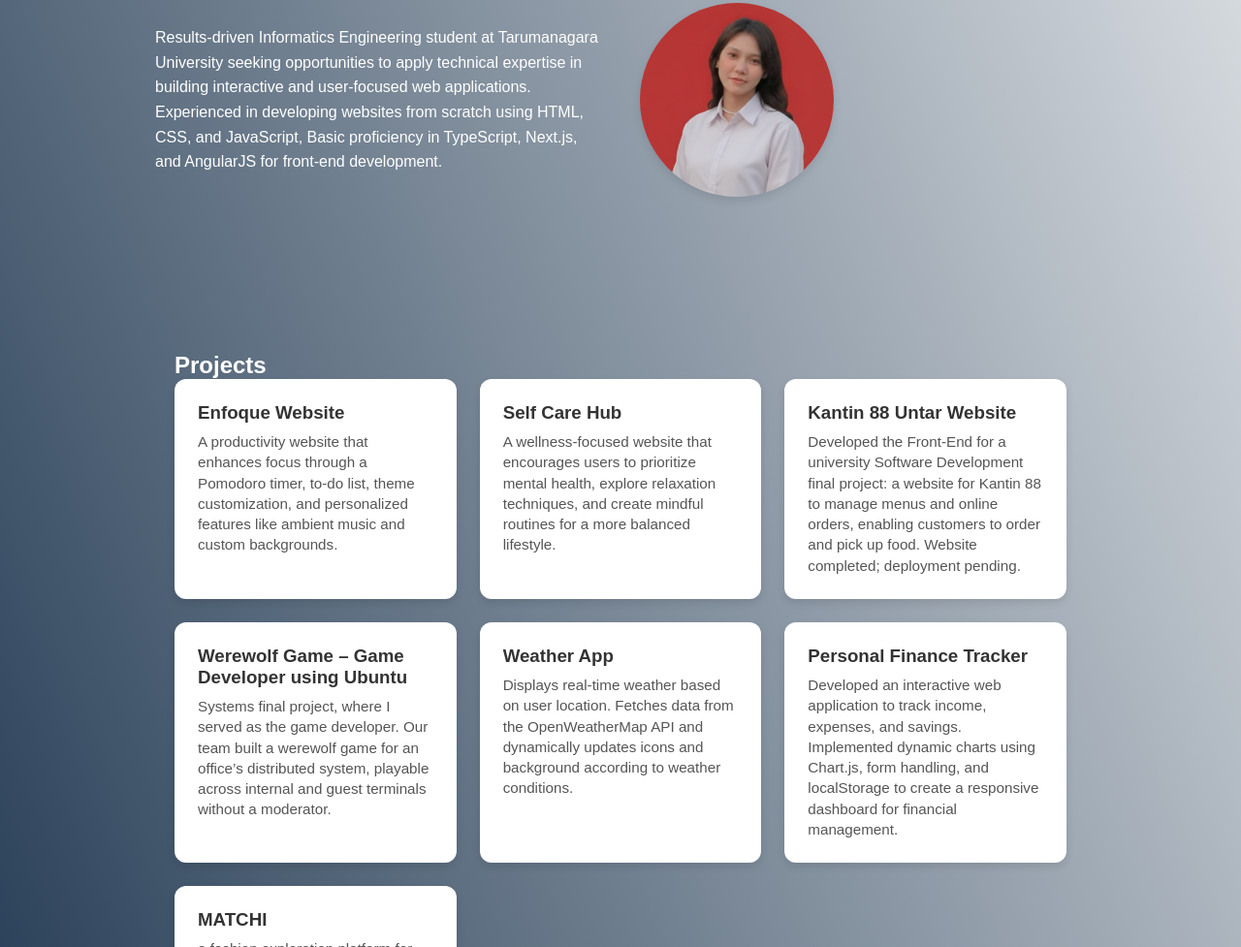
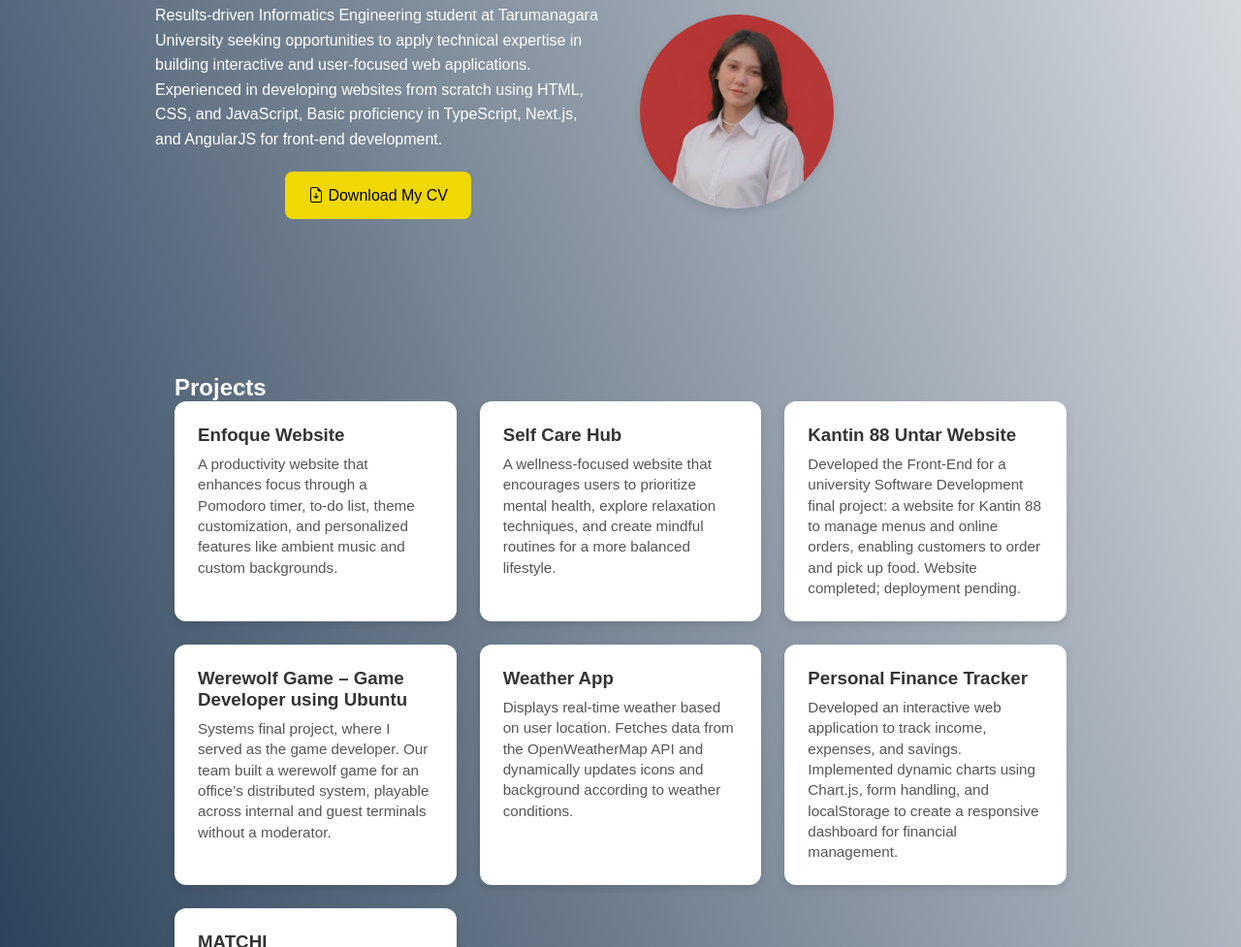
Before and after one commit to brendaabgl/porto, a plain HTML site: page index.html in a window 1280 px wide. Shown: the part 1042-2019 px from the top of the page at 97% size. Drawn offline with nearby package versions, Linux system fonts and the light colour scheme.

Commit message:
added download my cv

```diff
--- a/index.html
+++ b/index.html
@@ -125,7 +125,7 @@
   </div>
 </section>
 
-  <section id="about">
+<section id="about">
   <h2>About Me</h2>
   <div class="about-img">
     <img src="./gambar/muka.png" alt="Brenda Abigail">
@@ -135,19 +135,16 @@
       Results-driven Informatics Engineering student at Tarumanagara University seeking opportunities to apply technical expertise
       in building interactive and user-focused web applications. Experienced in developing websites from scratch using HTML, CSS, and JavaScript, Basic proficiency in TypeScript, Next.js, and AngularJS for front-end development.
     </p>
+
+    <!-- Tombol Download CV -->
+    <div class="download-cv">
+      <a href="./gambar/cv.pdf" download class="cv-button">
+        <i class="bi bi-file-earmark-arrow-down"></i> Download My CV
+      </a>
+    </div>
   </div>
 </section>
-  <!-- ABOUT -->
-  <!-- <section id="about" class="about">
-    <h2>About Me</h2>
-    <div class="about-img">
-    <img src="./gambar/muka.png" alt="Brenda Abigail">
-    </div>
-    <p>
-      Results-driven Informatics Engineering student at Tarumanagara University seeking opportunities to apply technical expertise
-      in building interactive and user-focused web applications. Experienced in developing websites from scratch using HTML, CSS, and JavaScript, Basic proficiency in TypeScript, Next.js, and AngularJS for front-end development.
-    </p>
-  </section> -->
+
 
   <!-- PROJECTS -->
   <section id="projects" class="projects">
--- a/style.css
+++ b/style.css
@@ -505,3 +505,25 @@ footer {
     padding: 0 15px;
   }
 }
+
+/* Tombol Download CV */
+.download-cv {
+  text-align: center;
+  margin-top: 20px;
+}
+
+.cv-button {
+  display: inline-block;
+  background-color: #f0d802;
+  color: rgb(0, 0, 0);
+  padding: 12px 24px;
+  border-radius: 8px;
+  font-weight: 500;
+  text-decoration: none;
+  transition: 0.3s;
+}
+
+.cv-button:hover {
+  background-color: #ff9900;
+  transform: scale(1.05);
+}
```
Also changed, not shown: 1 other file.
